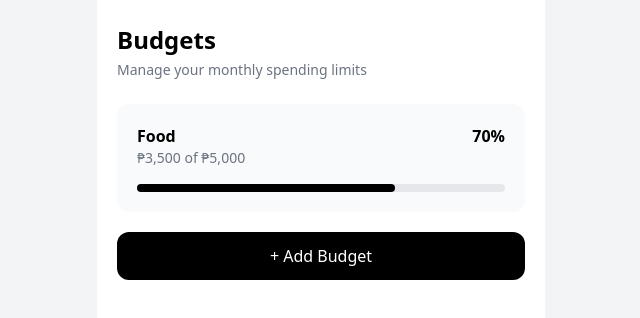
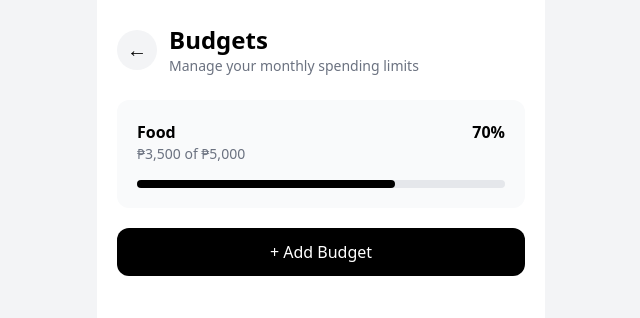
Before and after one commit to esmilkbar/wallet-tracker, a plain HTML site: page frontend/pages/budgets.html in a window 1280 px wide. Shown: the whole page, without its empty margins (319-959 px from the left). Drawn offline with nearby package versions, Linux system fonts and the light colour scheme.

Commit message:
edit back button

```diff
--- a/frontend/pages/budgets.html
+++ b/frontend/pages/budgets.html
@@ -22,13 +22,27 @@
 
     <header class="px-5 pt-6">
 
-        <h1 class="text-2xl font-bold">
-            Budgets
-        </h1>
+        <div class="flex items-center gap-3">
 
-        <p class="text-gray-500 text-sm mt-1">
-            Manage your monthly spending limits
-        </p>
+            <button
+                onclick="history.back()"
+                class="w-10 h-10 flex items-center justify-center rounded-full bg-gray-100 text-xl"
+                aria-label="Go back"
+            >
+                ←
+            </button>
+
+            <div>
+                <h1 class="text-2xl font-bold">
+                    Budgets
+                </h1>
+
+                <p class="text-sm text-gray-500">
+                    Manage your monthly spending limits
+                </p>
+            </div>
+
+        </div>
 
     </header>
 
```
Also changed, not shown: frontend/pages/accounts.html (+18 -6 lines), frontend/pages/settings.html (+15 -3 lines), frontend/pages/transactions.html (+15 -3 lines).
